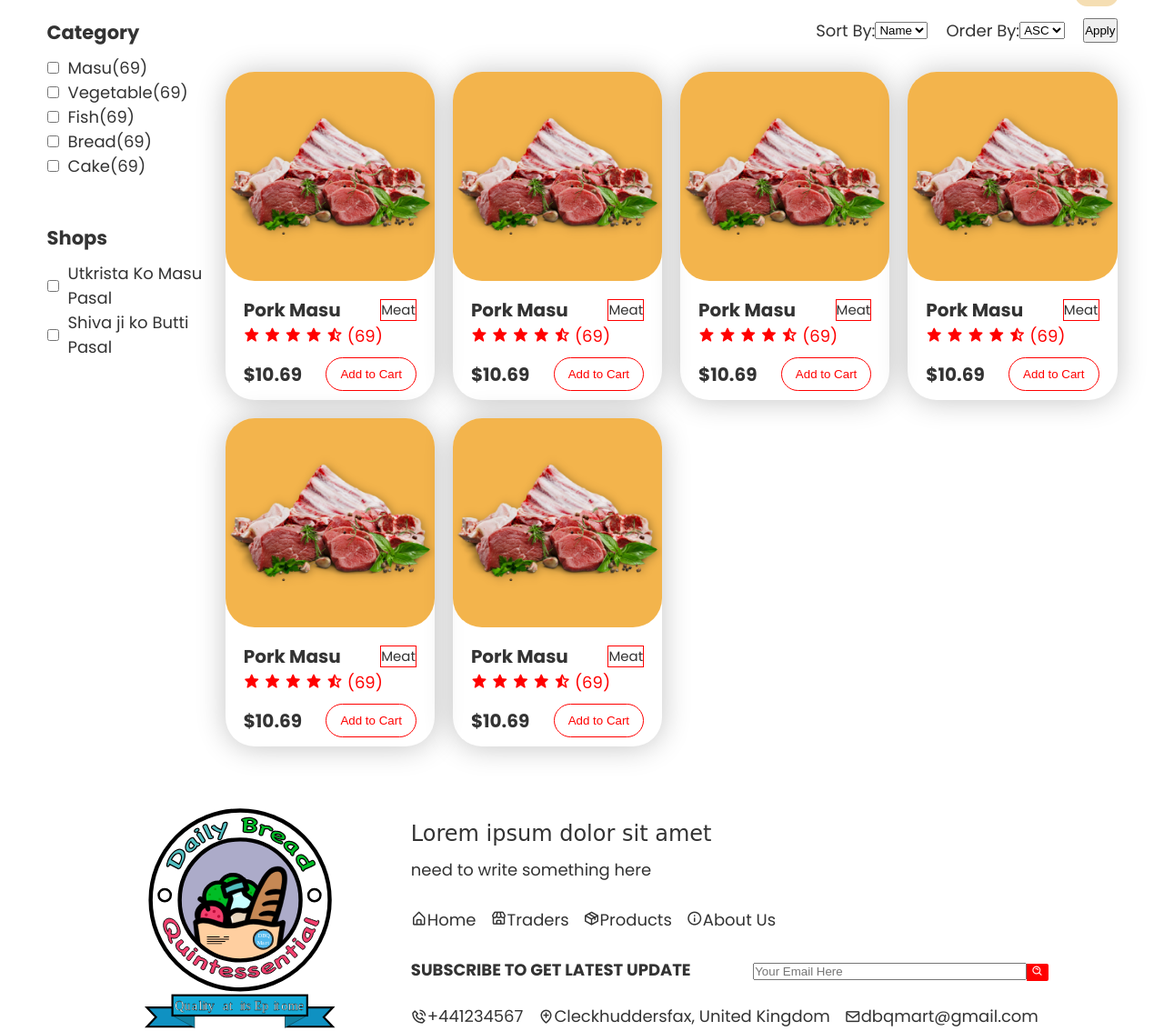
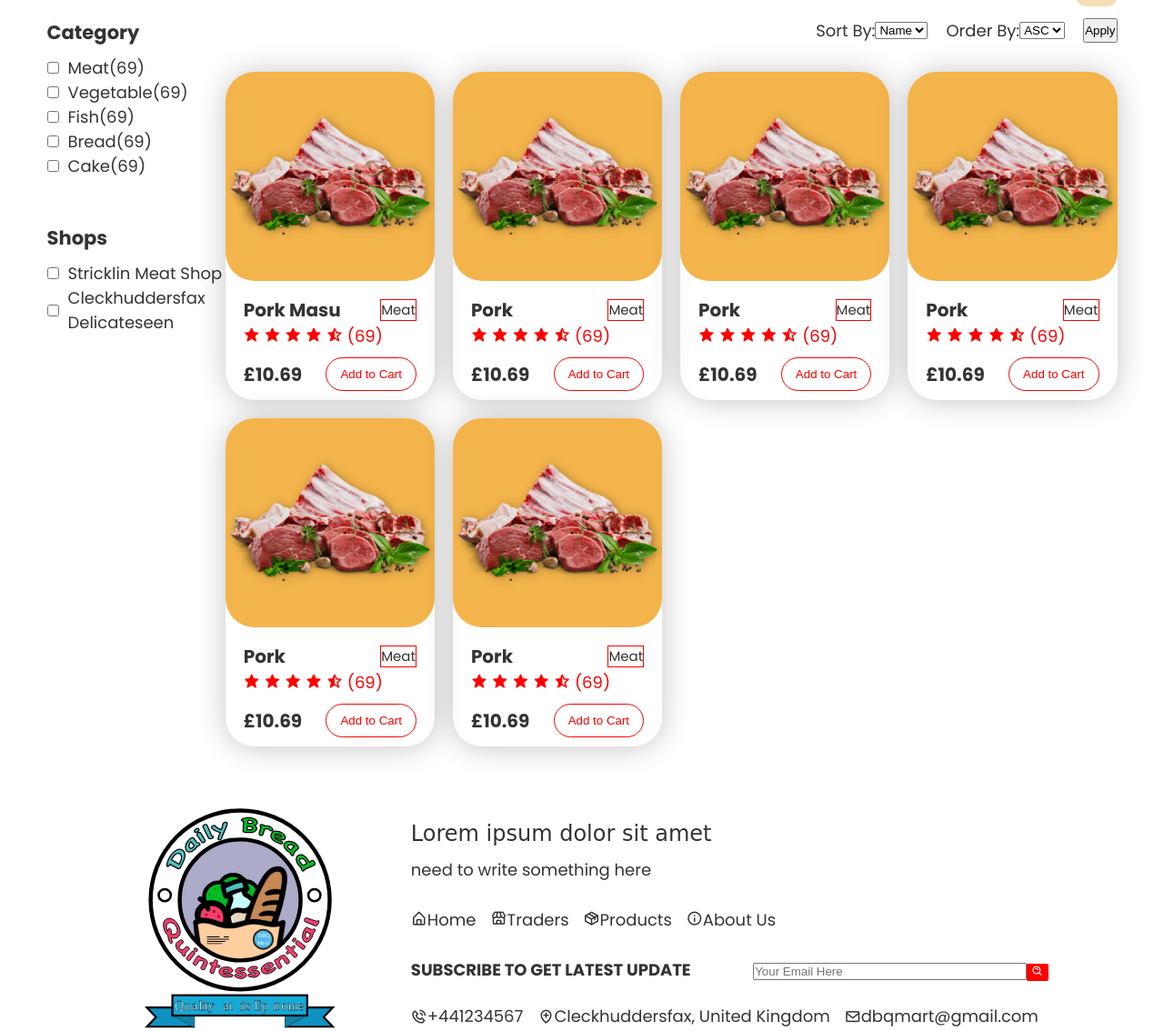
Before and after one commit to iamutkrista98/DBQ-MART, a PHP site: page /products.php in a window 1280 px wide. Shown: the part 120-1254 px from the top of the page at 91% size. Run offline with PHP 8.4, Linux system fonts and the light colour scheme; some web fonts are replaced.

Commit message:
Update productsPage.php

```diff
--- a/website/components/productsPage/productsPage.php
+++ b/website/components/productsPage/productsPage.php
@@ -6,7 +6,7 @@
       </div>
       <div class="filters">
         <input type="checkbox" id="masu" name="Masu" value="Masu">
-        <label for="masu">Masu</label><br>
+        <label for="masu">Meat</label><br>
         <span>(69)</span>
       </div>
       <div class="filters">
@@ -34,11 +34,11 @@
       </div>
       <div class="filters">
         <input type="checkbox" id="firstshop" name="firstshop" value="Utkrista Ko Masu Pasal">
-        <label for="masu">Utkrista Ko Masu Pasal</label><br>
+        <label for="masu">Stricklin Meat Shop</label><br>
       </div>
       <div class="filters">
         <input type="checkbox" id="secondshop" name="secondshop" value="Shiva ji ko Butti Pasal">
-        <label for="masu">Shiva ji ko Butti Pasal</label><br>
+        <label for="masu">Cleckhuddersfax Delicateseen</label><br>
       </div>
     </div>
     <div class="all-products">
@@ -78,7 +78,7 @@
               </div>
               <div class="price-btn">
                 <div class="prices">
-                  <h1 class="price new-price">$10.69</h1>
+                  <h1 class="price new-price">£10.69</h1>
                 </div>
                 <button class="btn">Add to Cart</button>
               </div>
@@ -88,7 +88,7 @@
             <img src="./images/trader-1.png" alt="">
             <div class="text">
               <div class="title-category">
-                <h1 class="title">Pork Masu</h1>
+                <h1 class="title">Pork</h1>
                 <h5 class="category">Meat</h5>
               </div>
               <div class="review-star">
@@ -101,7 +101,7 @@
               </div>
               <div class="price-btn">
                 <div class="prices">
-                  <h1 class="price new-price">$10.69</h1>
+                  <h1 class="price new-price">£10.69</h1>
                 </div>
                 <button class="btn">Add to Cart</button>
               </div>
@@ -111,7 +111,7 @@
             <img src="./images/trader-1.png" alt="">
             <div class="text">
               <div class="title-category">
-                <h1 class="title">Pork Masu</h1>
+                <h1 class="title">Pork</h1>
                 <h5 class="category">Meat</h5>
               </div>
               <div class="review-star">
@@ -124,7 +124,7 @@
               </div>
               <div class="price-btn">
                 <div class="prices">
-                  <h1 class="price new-price">$10.69</h1>
+                  <h1 class="price new-price">£10.69</h1>
                 </div>
                 <button class="btn">Add to Cart</button>
               </div>
@@ -134,7 +134,7 @@
             <img src="./images/trader-1.png" alt="">
             <div class="text">
               <div class="title-category">
-                <h1 class="title">Pork Masu</h1>
+                <h1 class="title">Pork</h1>
                 <h5 class="category">Meat</h5>
               </div>
               <div class="review-star">
@@ -147,7 +147,7 @@
               </div>
               <div class="price-btn">
                 <div class="prices">
-                  <h1 class="price new-price">$10.69</h1>
+                  <h1 class="price new-price">£10.69</h1>
                 </div>
                 <button class="btn">Add to Cart</button>
               </div>
@@ -157,7 +157,7 @@
             <img src="./images/trader-1.png" alt="">
             <div class="text">
               <div class="title-category">
-                <h1 class="title">Pork Masu</h1>
+                <h1 class="title">Pork</h1>
                 <h5 class="category">Meat</h5>
               </div>
               <div class="review-star">
@@ -170,7 +170,7 @@
               </div>
               <div class="price-btn">
                 <div class="prices">
-                  <h1 class="price new-price">$10.69</h1>
+                  <h1 class="price new-price">£10.69</h1>
                 </div>
                 <button class="btn">Add to Cart</button>
               </div>
@@ -180,7 +180,7 @@
             <img src="./images/trader-1.png" alt="">
             <div class="text">
               <div class="title-category">
-                <h1 class="title">Pork Masu</h1>
+                <h1 class="title">Pork</h1>
                 <h5 class="category">Meat</h5>
               </div>
               <div class="review-star">
@@ -193,7 +193,7 @@
               </div>
               <div class="price-btn">
                 <div class="prices">
-                  <h1 class="price new-price">$10.69</h1>
+                  <h1 class="price new-price">£10.69</h1>
                 </div>
                 <button class="btn">Add to Cart</button>
               </div>
```
